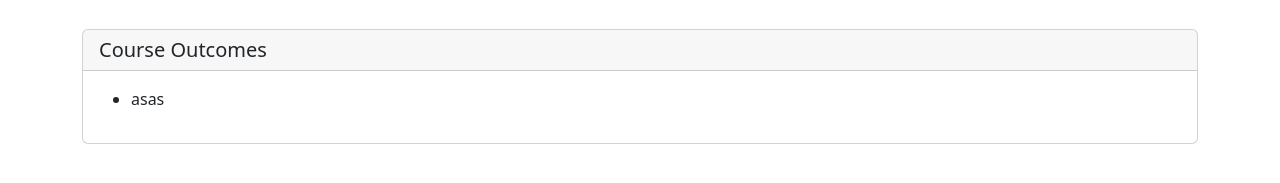
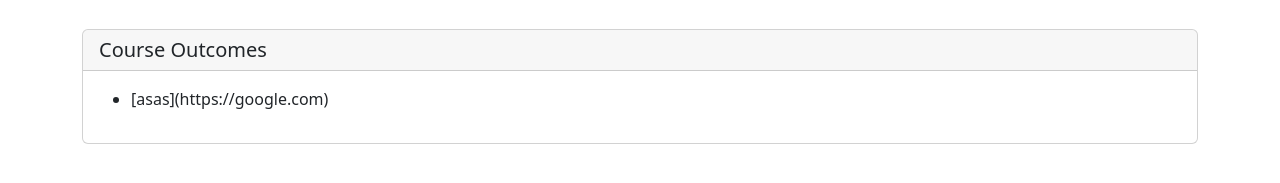
Before and after one commit to somanath-goudar/qc-website, an Eleventy site: page src/index.njk in a window 1280 px wide. Shown: the part 339-522 px from the top of the page. Built offline with nearby package versions, Linux system fonts and the light colour scheme; Eleventy itself is replaced by a stand-in of ours; files that its build step writes are made by us from their sources.

Commit message:
Update Blog “siteData”

```diff
--- a/src/blog/siteData.md
+++ b/src/blog/siteData.md
@@ -3,6 +3,6 @@
 courseHandler: Dr. Rajarajeswari Subramanian
 courseHandlerInfo: Associate Professor at CSE Department
 courseHandlerEmail: raji@msrit.eduo
-courseOutcomes: asas
+courseOutcomes: "[asas](https://google.com)"
 tags: post
 ---
```
